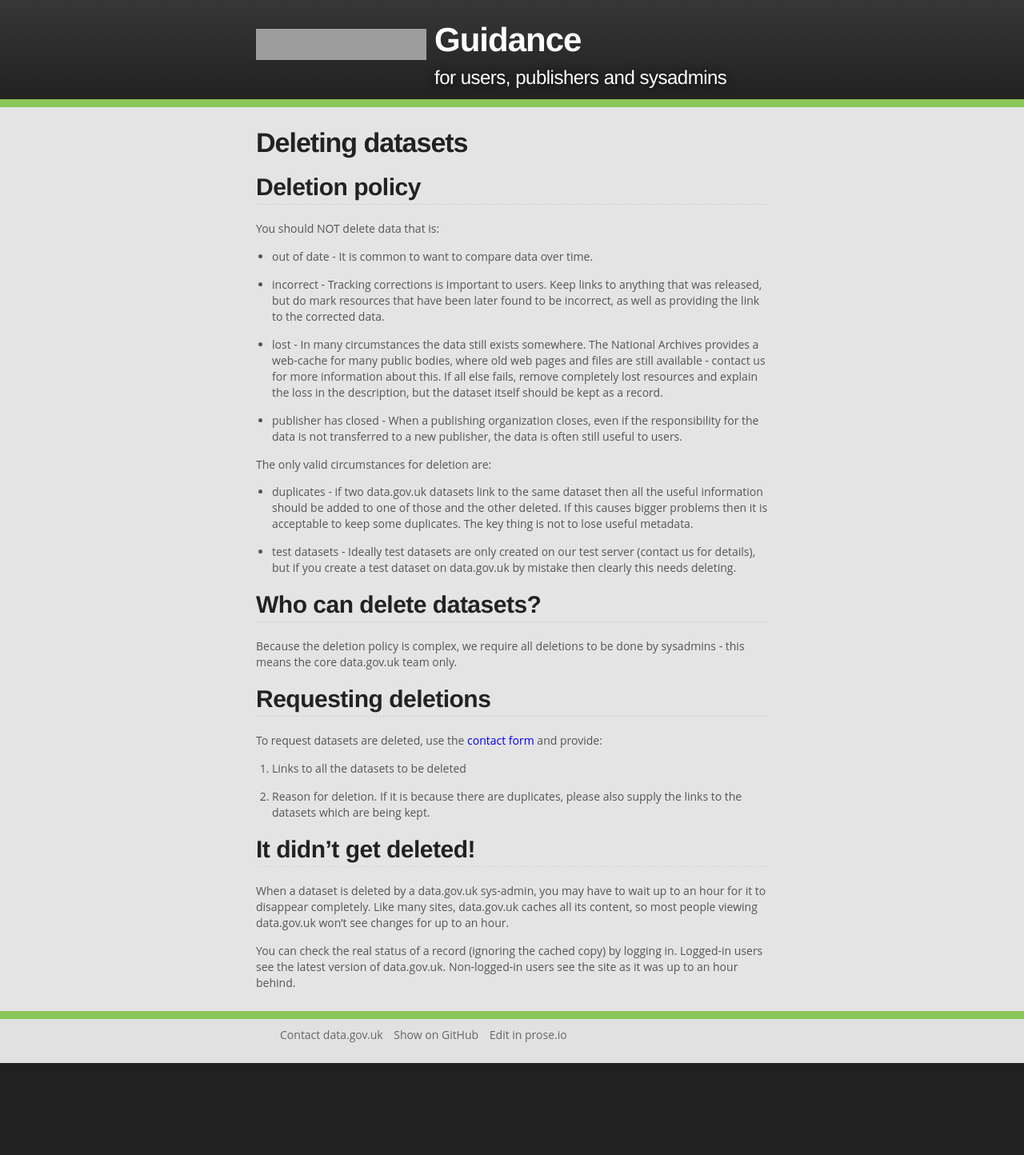
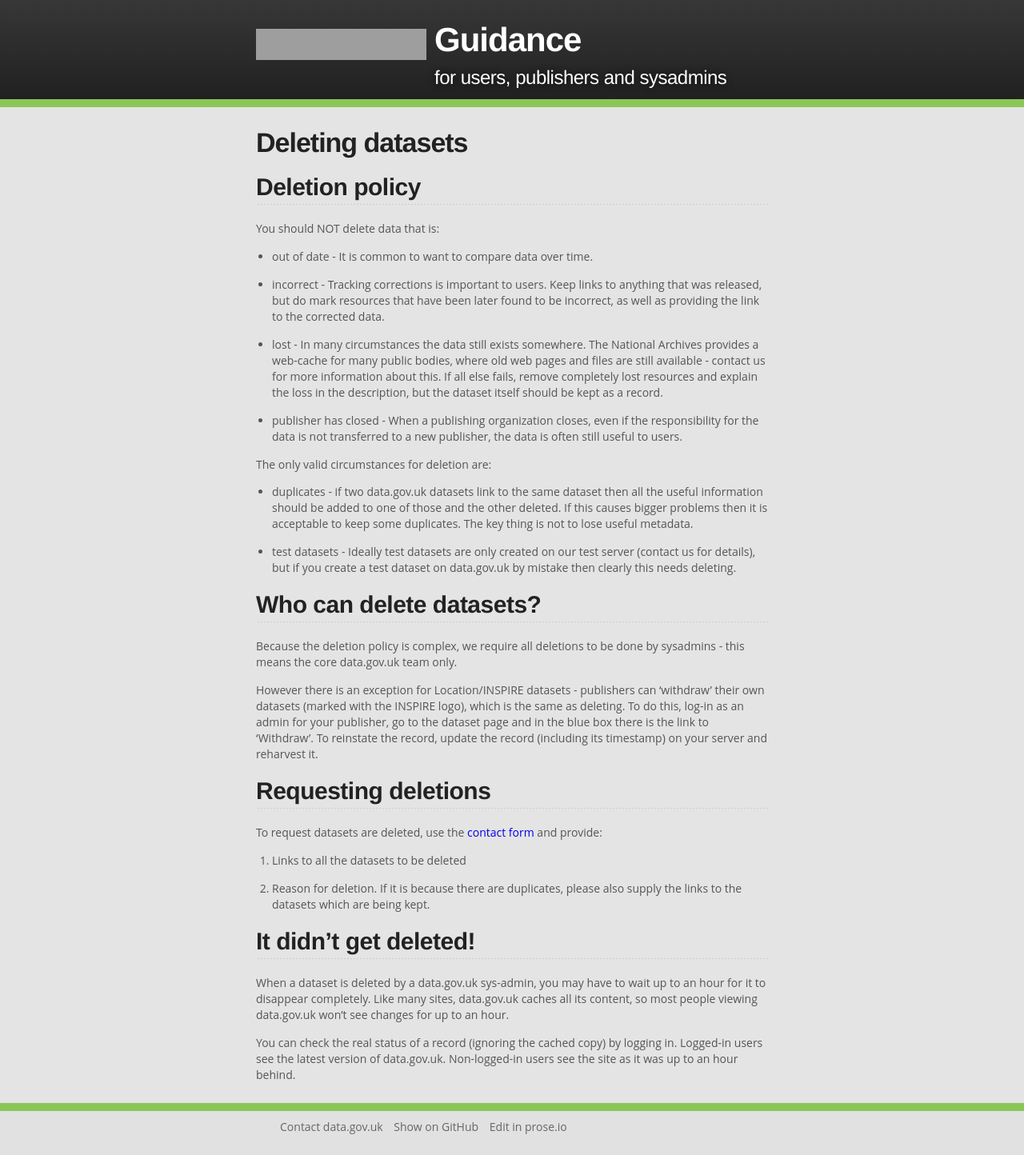
Before and after one commit to datagovuk/guidance, a Jekyll site: the page built from deleting_datasets.md, in a window 1280 px wide. Shown: the whole page at 80% size. Built offline with Jekyll 4.4.1, drawn with Linux system fonts in a browser that asks for light colours; before the commit the page ends 1329 px from its top, so only the background shows below that; grey boxes are pictures that could not be loaded.

Commit message:
Deletion note about UKLP.

```diff
--- a/deleting_datasets.md
+++ b/deleting_datasets.md
@@ -26,6 +26,7 @@
 
 Because the deletion policy is complex, we require all deletions to be done by sysadmins - this means the core data.gov.uk team only.
 
+However there is an exception for Location/INSPIRE datasets - publishers can 'withdraw' their own datasets (marked with the INSPIRE logo), which is the same as deleting. To do this, log-in as an admin for your publisher, go to the dataset page and in the blue box there is the link to 'Withdraw'. To reinstate the record, update the record (including its timestamp) on your server and reharvest it.
 
 ## Requesting deletions
 
```
